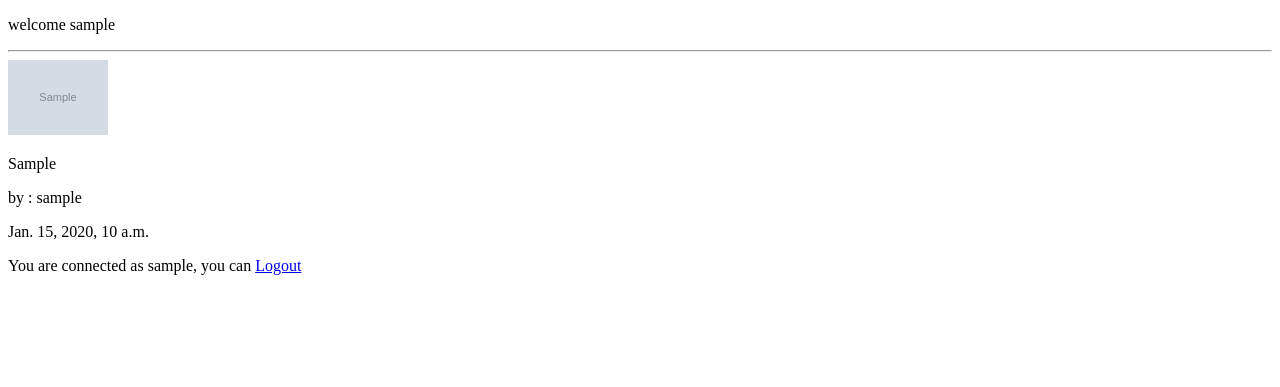
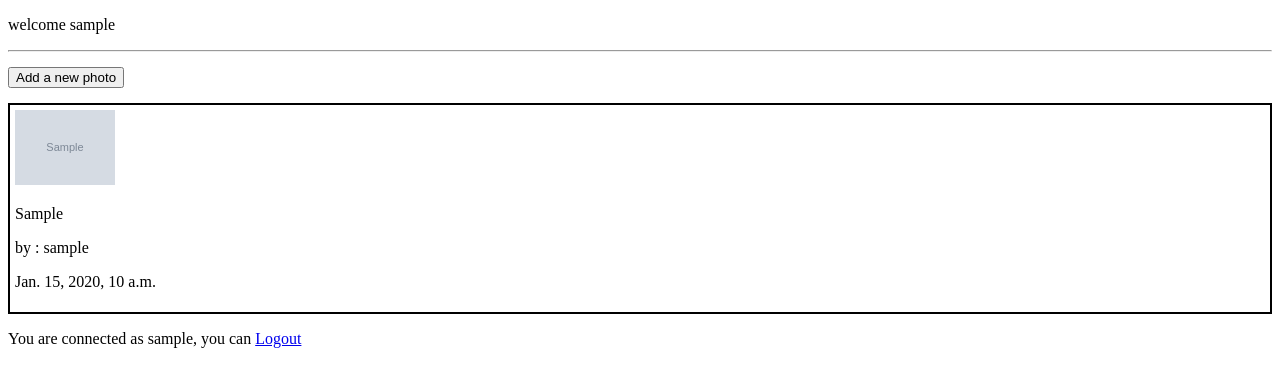
Before and after one commit to Schleidens/fotoblog, a Django app: page /home/ in a window 1280 px wide. Shown: the top 387 px of the page. Run offline with Django 4.2, Linux system fonts and the light colour scheme; a user stored in the database is signed in; tables that the repository leaves empty hold one stand-in row (values such as "Sample post"); grey boxes marked "Sample" are stand-in pictures.

Commit message:
add the add new photo button and some basic design

```diff
--- a/blog/templates/home.html
+++ b/blog/templates/home.html
@@ -5,7 +5,15 @@
         welcome  {{  request.user }}
     </p>
     <hr />
-    <div>
+
+    <div style="margin-top: 15px; margin-bottom: 15px;">
+        <a href="{% url 'add-photo' %}">
+            <button>
+                Add a new photo
+            </button>
+        </a>
+    </div>
+    <div style="border: 2px solid black; padding: 5px;">
         {% for photo in photos %}
             <img width="100px" height="auto" src="{{ photo.image.url }}" alt="{{ photo.caption }}">
             <p>
```
